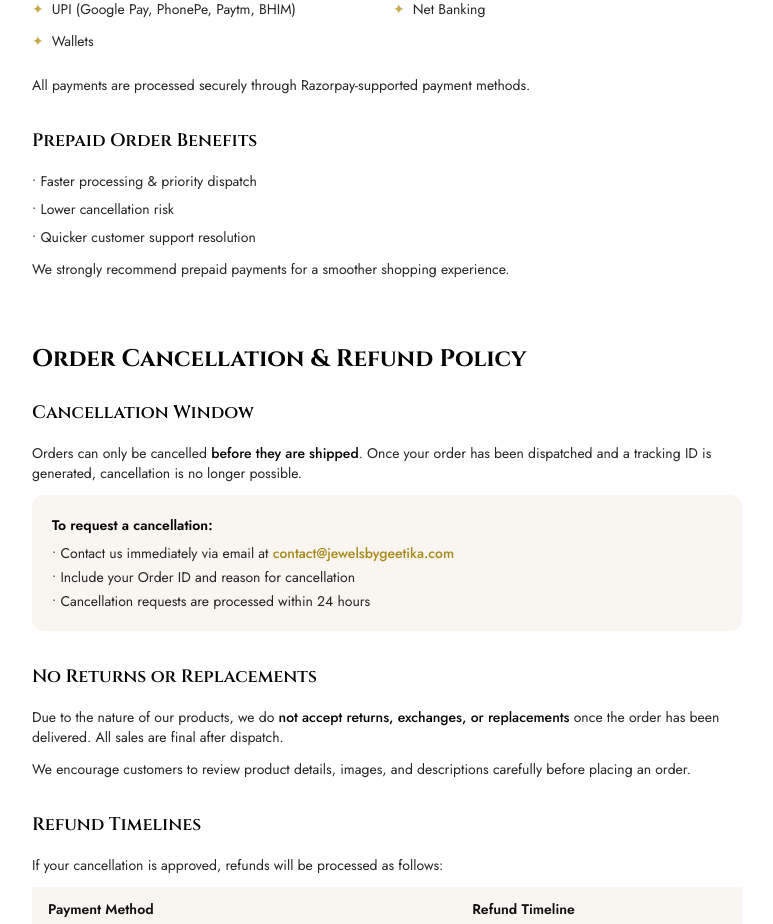
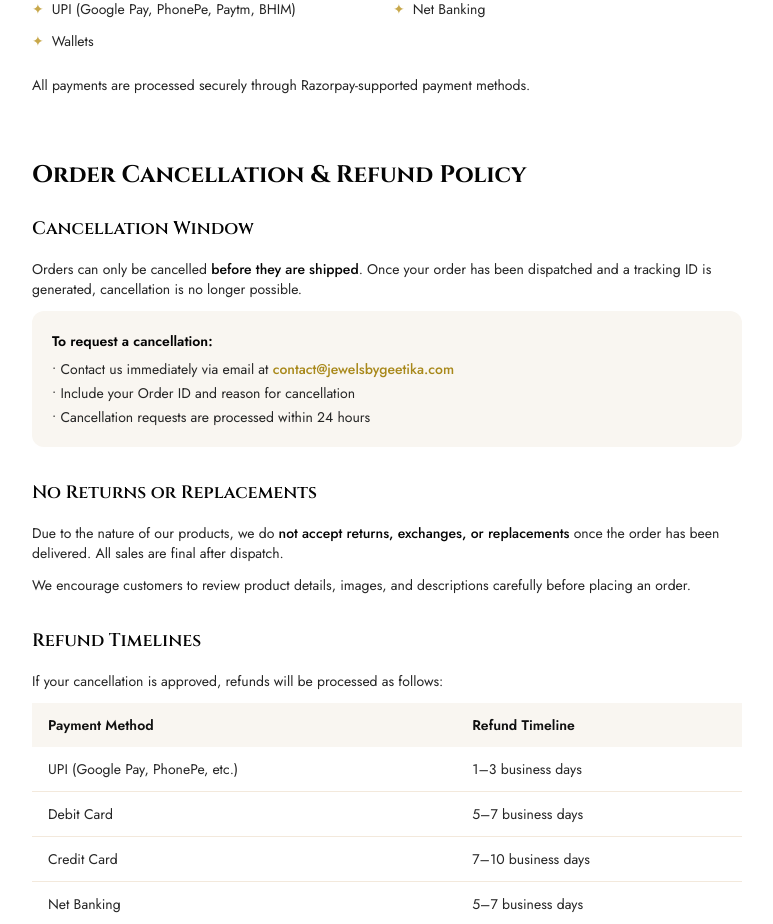
Before and after one commit to da2793/jewels-by-geetika, a Next.js app: page /policies in a window 1280 px wide. Shown: the part 1700-2624 px from the top of the page, without its empty margins (378-1151 px from the left). Built offline with nearby package versions, Linux system fonts and the light colour scheme; no server answers; the database is empty.

Commit message:
Remove prepaid order benefits section

```diff
--- a/src/app/policies/page.tsx
+++ b/src/app/policies/page.tsx
@@ -203,19 +203,6 @@ export default function PoliciesPage() {
               </div>
               <p className="text-charcoal-700 text-sm">
                 All payments are processed securely through Razorpay-supported payment methods.
-              </p>
-
-              {/* Prepaid Benefits */}
-              <h3 className="text-lg font-display font-semibold text-charcoal-900 mt-8 mb-4">
-                Prepaid Order Benefits
-              </h3>
-              <ul className="space-y-2 text-charcoal-700 text-sm">
-                <li>• Faster processing &amp; priority dispatch</li>
-                <li>• Lower cancellation risk</li>
-                <li>• Quicker customer support resolution</li>
-              </ul>
-              <p className="text-charcoal-700 text-sm mt-3">
-                We strongly recommend prepaid payments for a smoother shopping experience.
               </p>
             </section>
 
```
